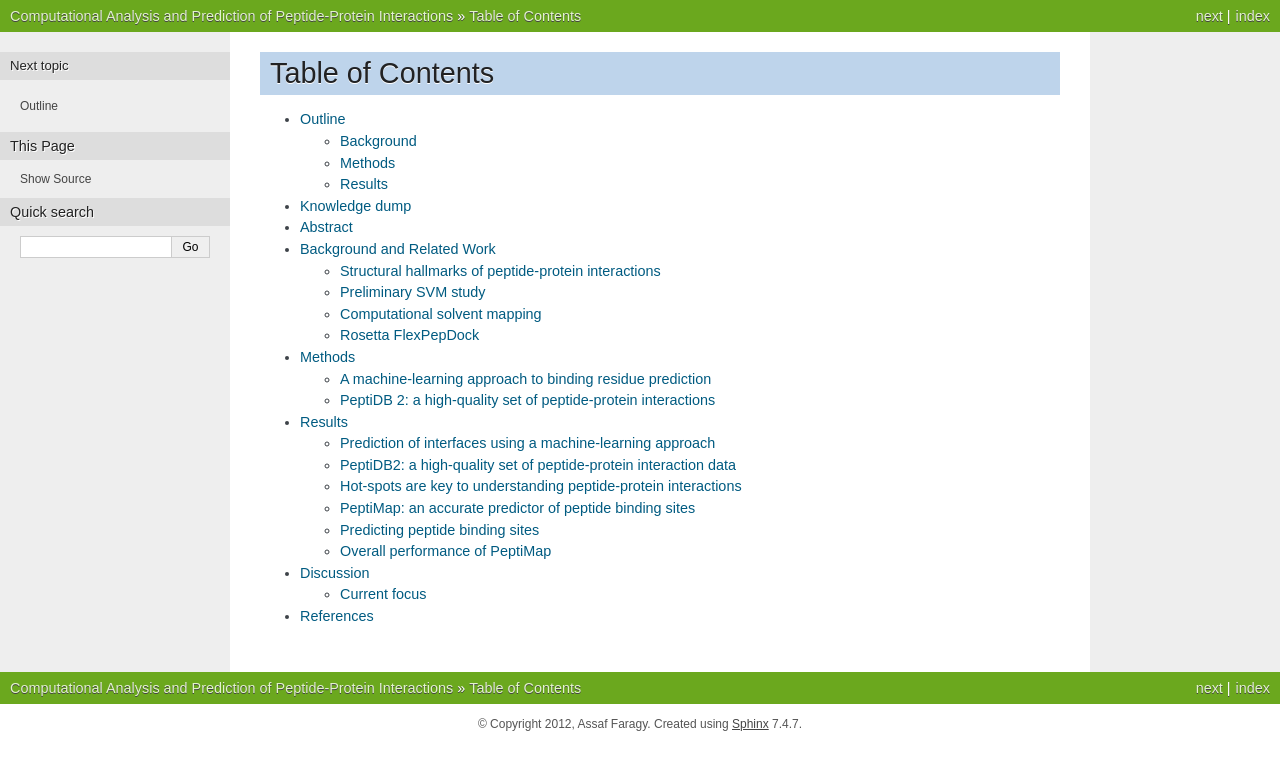
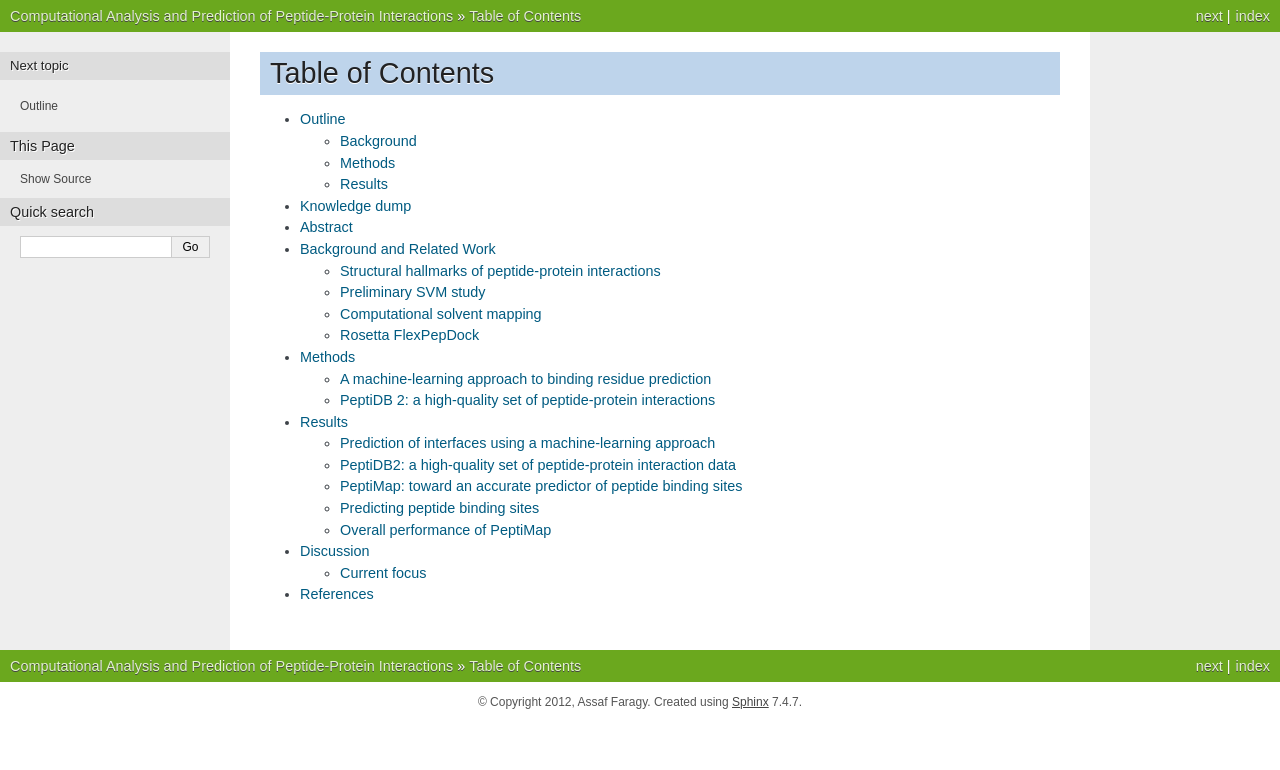
Before and after one commit to assaff/msc-thesis, a Sphinx documentation site: the page built from source/index.rst, in a window 1280 px wide. Shown: the top 770 px of the page. Built offline with Sphinx 7.4.7, drawn with Linux system fonts in a browser that asks for light colours; formulas are drawn with MathJax 3; some of the changed lines change nothing that is shown.

Commit message:
Removed some old notes from results doc, added description of peptimap testing against pepsite2

```diff
--- a/source/results.rst
+++ b/source/results.rst
@@ -324,43 +324,39 @@
 This usually involves an extended terminus in the unbound receptor. We
 have yet to investigate the meaning of this phenomenon.
 
-Machine-learning analysis of binding site features
-~~~~~~~~~~~~~~~~~~~~~~~~~~~~~~~~~~~~~~~~~~~~~~~~~~
-
-details about SVM analysis here.
-
-
-
-Features:
-
-1. Short peptides (5-15 aa)
-2. Non-redundant (seqid < 70%)
-3. 44 interactions, represented by high-quality X-ray structures (bound + unbound) with resolution < 2.5Å
-
-Other data sets: PeptiDB1 (n=103), PepX (n=505)
-
-Preliminary machine-learning analysis of receptor surface residues suggested hot-spots as a reliable indicator of proximity to binding site.
-
-PeptiMap: an accurate tool for identifying hot-spot binding sites
-[b]
-
-FT-Map2 performs a global search of the entire protein surface for regions that bind a number of small organic probe molecules. Probes are clustered together to form consensus sites (CS), which represent potential binding sites.
-
-The search is based on the very efficient fast Fourier transform (FFT) correlation approach which can sample billions of probe positions, and on a detailed energy expression, resulting in a very accurate identification of low-energy probe clusters.
-
-Hot-spots are key to understanding peptide-protein interactions
+PeptiMap: toward an accurate predictor of peptide binding sites
 ----------------------------------------------------------------
 
-The crucial role that hot spot residues play in protein-protein and
-peptide-protein interactions is a matter of consensus
-[ftmap_analysis].
+Are hot-spots enough to predict the entire binding site?
+~~~~~~~~~~~~~~~~~~~~~~~~~~~~~~~~~~~~~~~~~~~~~~~~~~~~~~~~~
 
+Once PeptiDB2 reached a suffienct measure of quality, we performed
+computational fragment mapping on the unbound set of receptors.
+On the same input, we also ran PepSite2, an existing protocol for
+peptide binding site identification (see details in
+:ref:`Methods <methods-pepsite>`).
 
-PeptiMap: an accurate predictor of peptide binding sites
----------------------------------------------------------
+PepSite2 uses a completely different approach to represent and predict
+the peptide interface. It is a probabilistic model calibrated
+specifically for peptide interfaces, which makes use of PSSMs to
+capture individual preferences of peptide residues to certain
+environments. Unlike PeptiMap, prediction is highly dependent on the
+peptide sequence, and requires a peptide sequence as input, 3-10 amino
+acids long. In cases where peptidb2 contains peptides longer than 10 residues,
+PepSite2 was provided with a 10aa sub-sequence of the peptide,
+selected to minimize the average distance from any receptor atom.
 
-Motivation
-~~~~~~~~~~~
+For both prediction protocols, we consider two ways of defining a
+correct prediction: *top-1 hit* and *top-3 hit*, meaning there is a
+*hit* within the top 1 and top 3 sites respectively identified by the
+protocol in question.
+A predicted site is considered a *hit* when its center of mass is
+within :math:`4 \text{A}` of any ligand atom, as defined by the LigSiteSC
+criterion [ligsite]_. The ligand in this context is the peptide,
+translated and rotated to its correct binding site.
+
+.. note:: figure comparing performance of PepSite2 and FTMap
+
 
 Taken from conclusions of PeptiDB analysis of hot spots
 Justification of hot spot approach to binding site detection.
```
